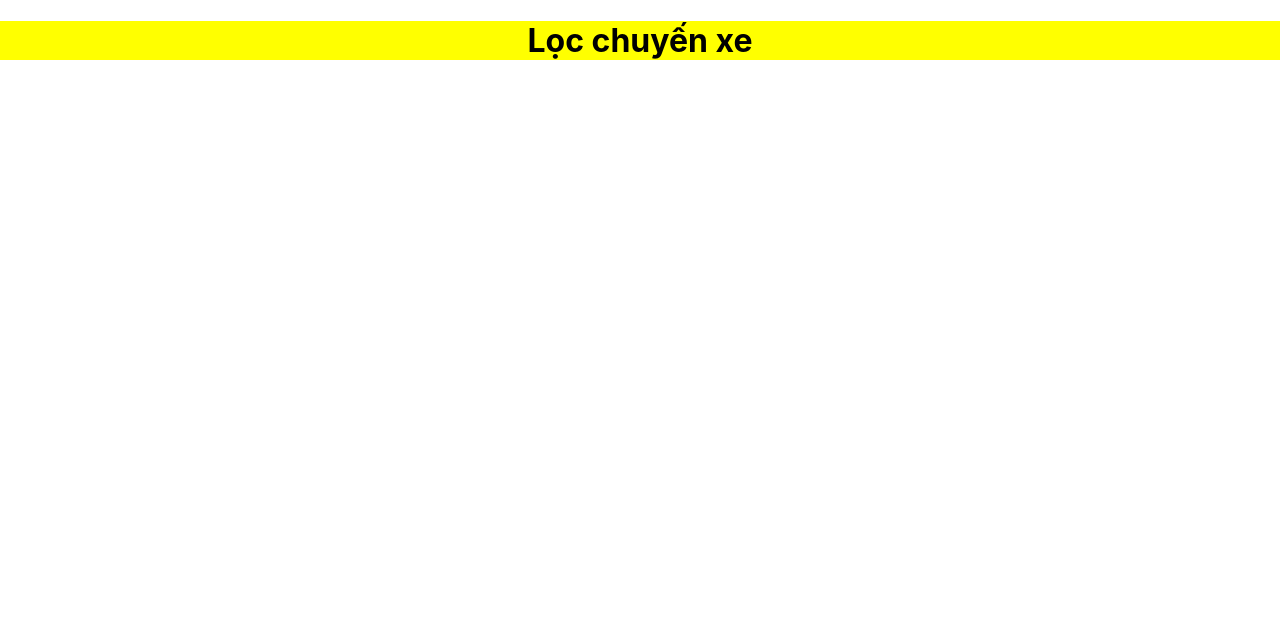
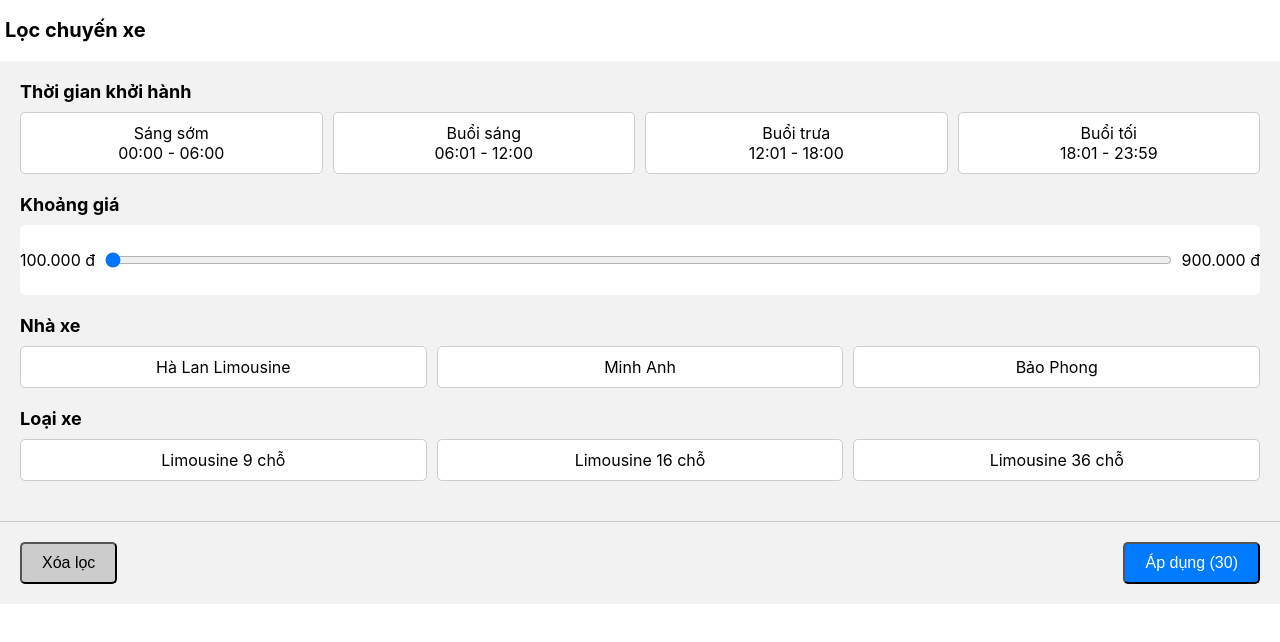
Before and after one commit to dfive5025/busbookingreact, a React (Create React App) app: page / in a window 1280 px wide. Shown: the top 642 px of the page. Built offline with nearby package versions, Linux system fonts and the light colour scheme.

Commit message:
code BusFilterScreen

```diff
--- a/src/components/busfilter/BusFilterScreen.css
+++ b/src/components/busfilter/BusFilterScreen.css
@@ -1,4 +1,82 @@
+.filterContainer{
+    background-color: #f2f2f2;
+}
 .titlePage {
+    display: flex;
+    background-color: white;
     align-items: center;
-    background-color: yellow;
-}
+    padding: 5px;
+  }
+
+  .titlePage h1 {
+    flex: 1;
+    font-size: 20px;
+    font-weight: bold;
+    text-align: left;
+  }
+
+  .filterSection {
+    padding: 20px;
+  }
+
+  .filterTitle {
+    font-size: 18px;
+    font-weight: bold;
+    margin-bottom: 10px;
+    text-align: left;
+  }
+
+  .timeOptions, .busCompanies, .busTypes {
+    display: flex;
+    flex-wrap: wrap;
+    gap: 10px;
+    margin-bottom: 20px;
+  }
+
+  .timeOption, .companyOption, .typeOption {
+    flex: 1;
+    min-width: 100px;
+    padding: 10px;
+    background-color: white;
+    border: 1px solid #ccc;
+    border-radius: 5px;
+    text-align: center;
+  }
+
+  .priceRange {
+    display: flex;
+    height: 70px;
+    border-radius: 5px;
+    background-color: white;
+    justify-content: space-between;
+    align-items: center;
+    margin-bottom: 20px;
+  }
+
+  .priceSlider {
+    flex: 1;
+    margin: 0 10px;
+  }
+
+  .footerButtons {
+    display: flex;
+    justify-content: space-between;
+    padding: 20px;
+    border-top: 1px solid #ccc;
+  }
+
+  .clearButton, .applyButton {
+    padding: 10px 20px;
+    font-size: 16px;
+    border-radius: 5px;
+    cursor: pointer;
+  }
+
+  .clearButton {
+    background-color: #ccc;
+  }
+
+  .applyButton {
+    background-color: #007bff;
+    color: #fff;
+  }
--- a/src/components/busfilter/BusFilterScreen.tsx
+++ b/src/components/busfilter/BusFilterScreen.tsx
@@ -3,9 +3,57 @@ import "./BusFilterScreen.css";
 
 const BusFilterScreen = () => {
   return (
-    <div>
+    <div className="filterContainer">
       <div className="titlePage">
         <h1>Lọc chuyến xe</h1>
+      </div>
+      <div className="filterSection">
+        <div className="filterTitle">Thời gian khởi hành</div>
+        <div className="timeOptions">
+          <div className="timeOption">
+            Sáng sớm <br /> 00:00 - 06:00
+          </div>
+          <div className="timeOption">
+            Buổi sáng <br /> 06:01 - 12:00
+          </div>
+          <div className="timeOption">
+            Buổi trưa <br /> 12:01 - 18:00
+          </div>
+          <div className="timeOption">
+            Buổi tối <br /> 18:01 - 23:59
+          </div>
+        </div>
+
+        <div className="filterTitle">Khoảng giá</div>
+        <div className="priceRange">
+          <span>100.000 đ</span>
+          <input
+            type="range"
+            min="100000"
+            max="900000"
+            className="priceSlider"
+          />
+          <span>900.000 đ</span>
+        </div>
+
+        <div className="filterTitle">Nhà xe</div>
+        <div className="busCompanies">
+          <div className="companyOption">Hà Lan Limousine</div>
+          <div className="companyOption">Minh Anh</div>
+          <div className="companyOption">Bảo Phong</div>
+        </div>
+
+        <div className="filterTitle">Loại xe</div>
+        <div className="busTypes">
+          <div className="typeOption">Limousine 9 chỗ</div>
+          <div className="typeOption">Limousine 16 chỗ</div>
+          <div className="typeOption">Limousine 36 chỗ</div>
+        </div>
+      </div>
+
+      <div className="footerButtons">
+        <button className="clearButton">Xóa lọc</button>
+        <button className="applyButton">Áp dụng (30)</button>
       </div>
     </div>
   );
```
